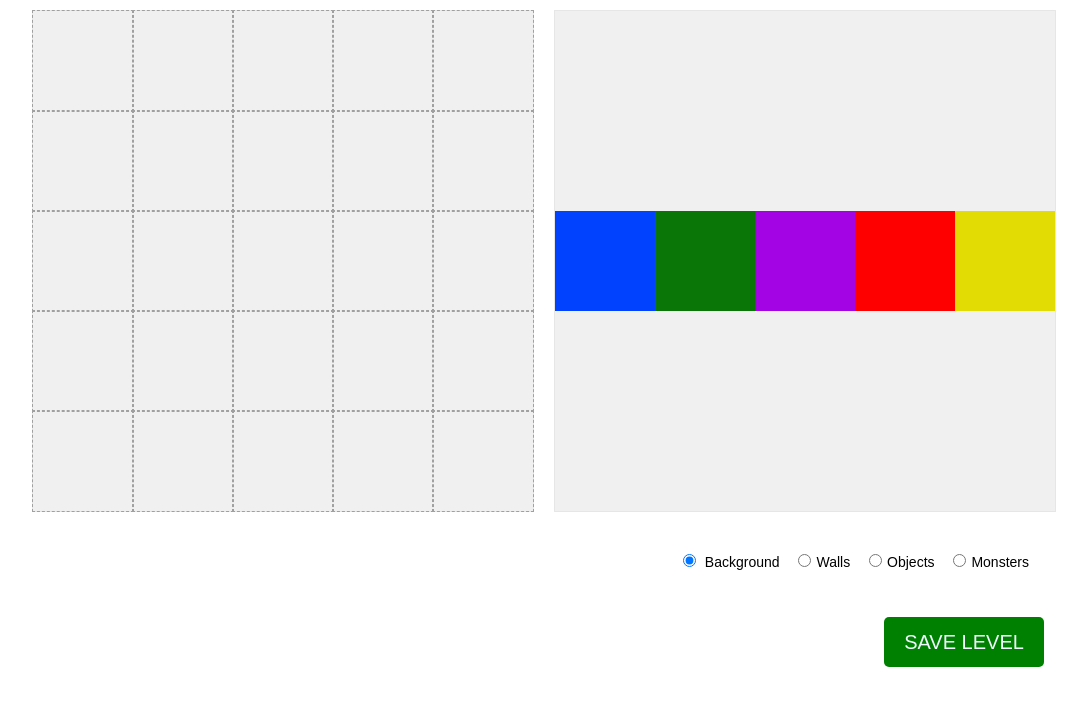
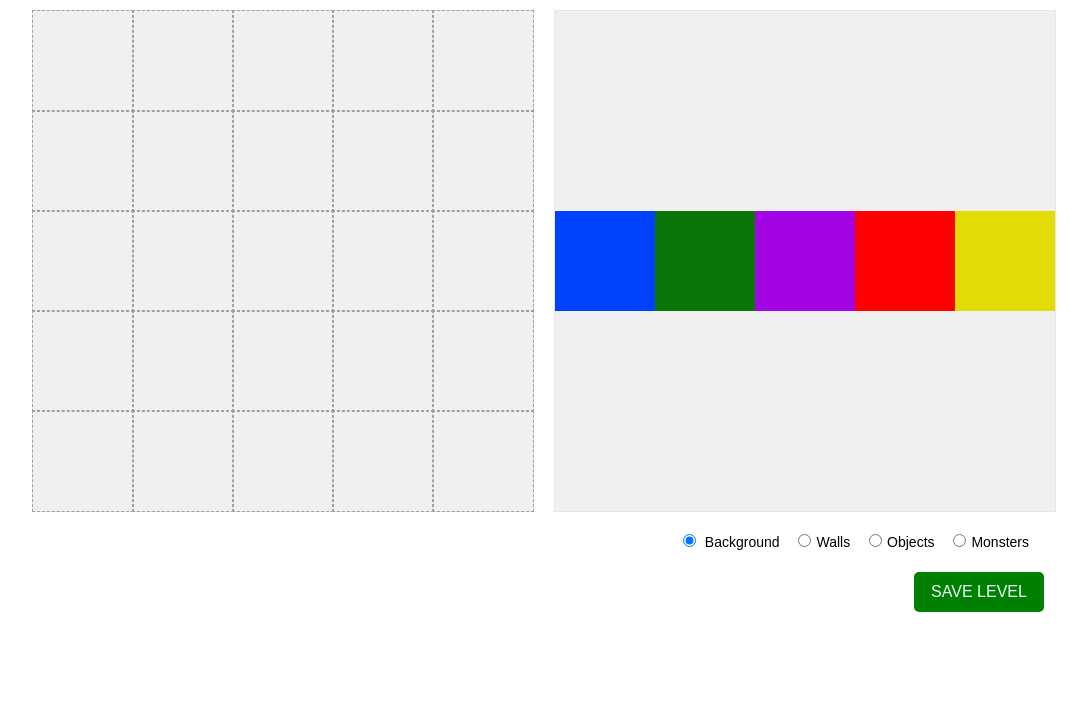
Before and after one commit to andriisivak/electromanEditor, a plain HTML site: page index.html in a window 1280 px wide. Shown: the whole page, without its empty margins (96-1183 px from the left). Drawn offline with Linux system fonts and the light colour scheme.

Commit message:
styles for save level button

```diff
--- a/css/style.css
+++ b/css/style.css
@@ -48,9 +48,9 @@
 
 #layers {
   width: 1000px;
-  height: 80px;;
+  height: 40px;;
   margin: 0 auto;
-  line-height: 80px;
+  line-height: 40px;
   text-align: right;
 }
 
@@ -64,21 +64,21 @@
 
 #result {
   width: 1000px;
-  height: 80px;;
-  margin: 0 auto;
+  height: 40px;
+  margin: 10px auto;
 }
 
 #save-as-json {
-  width: 160px;
-  height: 50px;
+  width: 130px;
+  height: 40px;
   background-color: green;
   color: aliceblue;
   text-transform: uppercase;
-  font-size: 20px;
+  font-size: 16px;
   border-radius: 5px;
   float: right;
-  margin: 15px 0 0 0;
-  line-height: 50px;
+  /* margin: 15px 0 0 0; */
+  line-height: 40px;
   text-decoration: none;
   text-align: center;
 }
```
